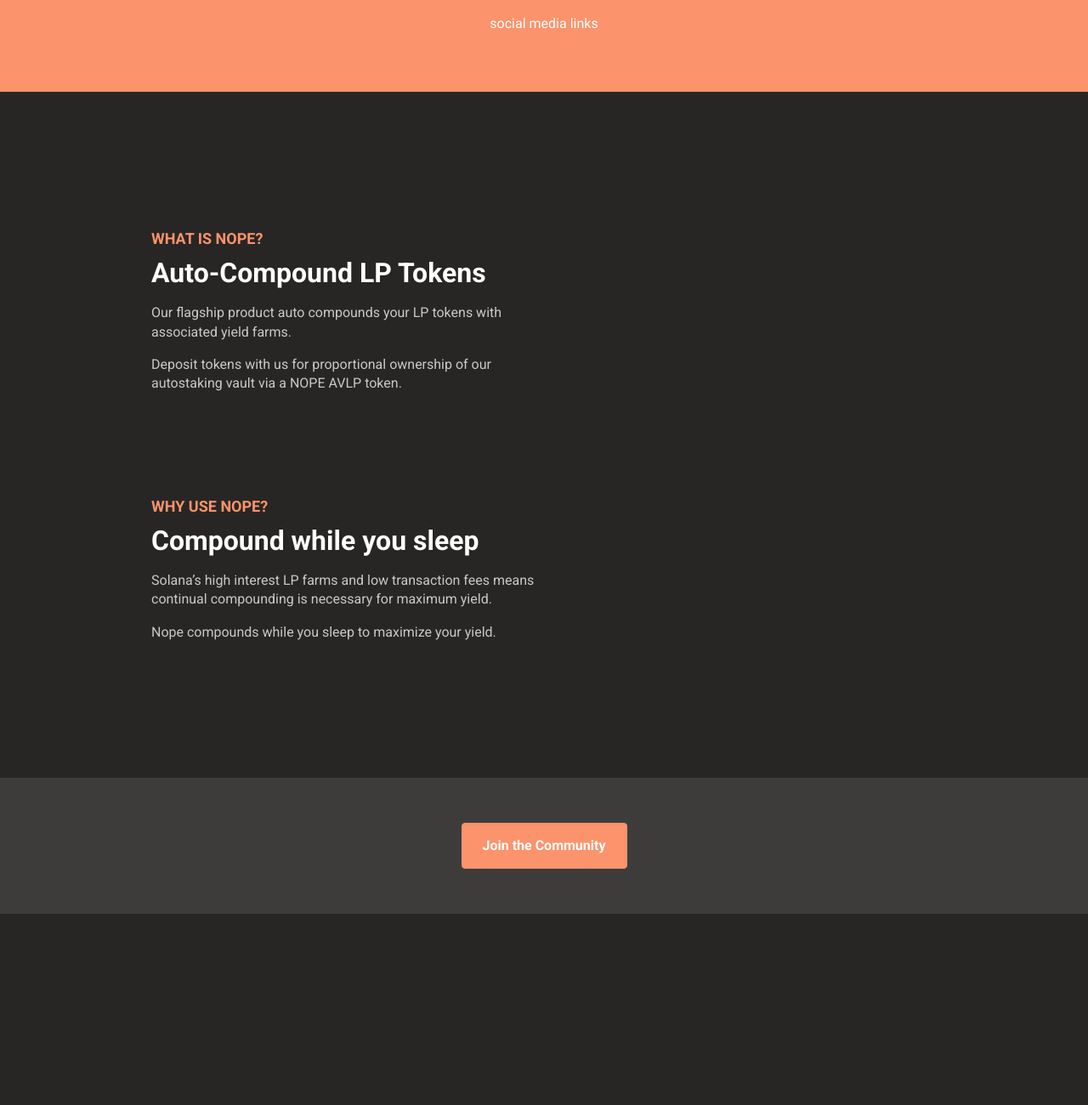
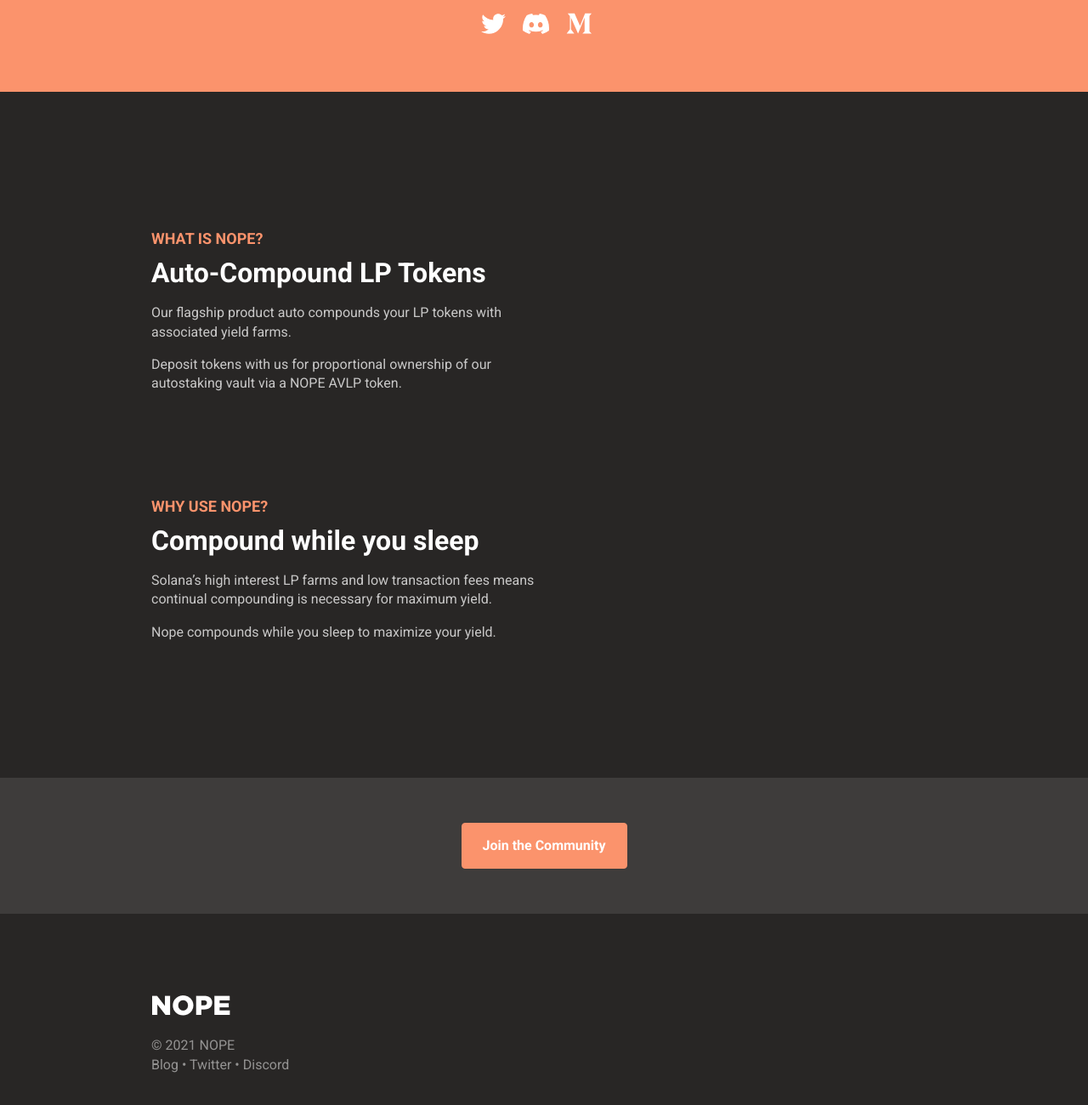
Before and after one commit to nopefinance/nope-land, a plain HTML site: page index.html in a window 1280 px wide. Shown: the part 726-2026 px from the top of the page at 85% size. Drawn offline with nearby package versions, Linux system fonts and the light colour scheme.

Commit message:
add social icons and footer

```diff
--- a/css/main.css
+++ b/css/main.css
@@ -184,10 +184,6 @@
     max-width: 960px;
   }
 
-  footer {
-    height: 320px;
-  }
-
   section {
     max-width: 960px;
     margin: 0 auto;
@@ -218,6 +214,11 @@
     margin-bottom: 36px;
   }
 
+  .social > a > img {
+    height: 24px;
+    margin-right: 16px;
+  }
+
   .info > article:first-child {
     margin-top: 160px;
   }
@@ -232,6 +233,19 @@
 
   .info > article:last-child {
     margin-bottom: 160px;
+  }
+
+  footer {
+    height: 260px;
+    color: rgba(255,255,255, 0.5);
+  }
+
+  footer > section {
+    margin-top: 96px;
+  }
+
+  .footer-links > a {
+    color: rgba(255,255,255, 0.5)!important;
   }
 
 /* ==========================================================================
@@ -249,6 +263,10 @@
 
 .mr8 {
   margin-right: 8px;
+}
+
+.mt32 {
+  margin-top: 24px;
 }
 
 /*
--- a/index.html
+++ b/index.html
@@ -50,7 +50,11 @@
 
   <div class="banner banner-light">
     <section>
-        <article>social media links</article>
+        <article class="social">
+          <a href="https://twitter.com/nope_finance" target="_blank"><img src="img/social-twitter.svg" alt="NOPE - twitter"></a>
+          <a href="https://discord.gg/MaMdTr3qXj" target="_blank"><img src="img/social-discord.svg" alt="NOPE - discord"></a>
+          <a href="https://nope-finance.medium.com/" target="_blank"><img  style="height: 32px;" src="img/social-medium.svg" alt="NOPE - medium"></a>
+        </article>
     </section>
   </div>
 
@@ -74,8 +78,19 @@
       <button class="btn btn-primary">Join the Community</button>
     </section>
   </div>
+
   <footer>
-
+    <section>
+      <article>
+        <img src="img/logotype.png" alt="NOPE">
+        <div class="mt32">© 2021 NOPE</div>
+        <div class="footer-links">
+          <a href="https://nope-finance.medium.com/" target="_blank">Blog</a> •
+          <a href="https://twitter.com/nope_finance" target="_blank">Twitter</a> •
+          <a href="https://discord.gg/MaMdTr3qXj" target="_blank">Discord</a>
+        </div>
+      </article>
+    </section>
   </footer>
 </body>
 
```
Also changed, not shown: img/social-discord.svg (added), img/social-medium.svg (added), img/social-twitter.svg (added), 1 other file.
